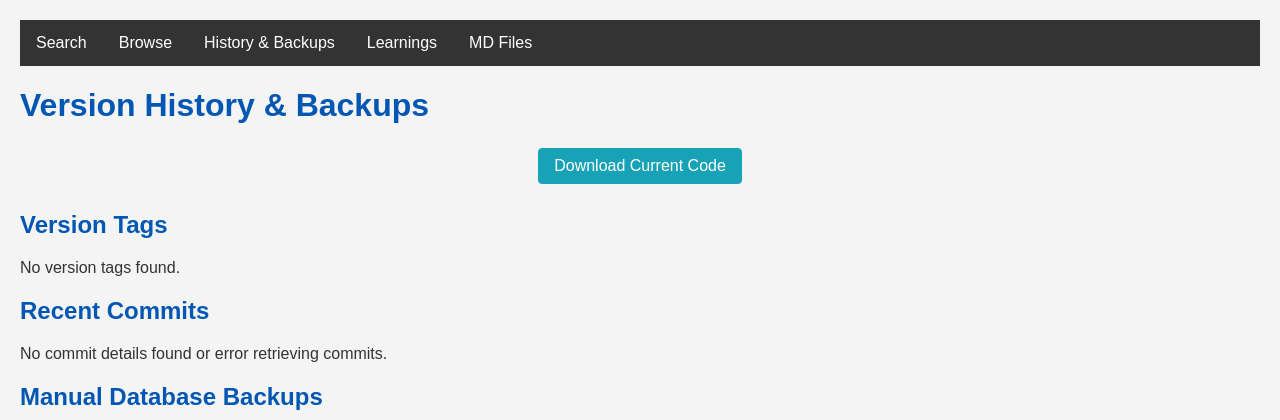
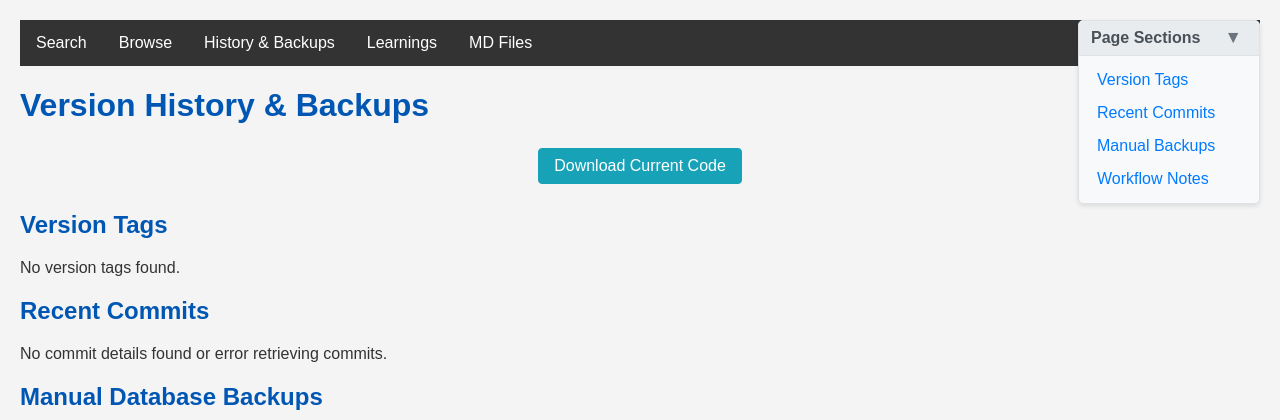
Before and after one commit to DimitriGeelen/DenkraumNavigator, a Flask app: page /history in a window 1280 px wide. Shown: the top 420 px of the page. Run offline with Flask 2, Linux system fonts and the light colour scheme; some libraries are stand-ins or nearby versions.

Commit message:
feat: Add collapsible floating navigation menu to history page

```diff
--- a/static/css/style.css
+++ b/static/css/style.css
@@ -372,3 +372,85 @@ pre code {
     border: 1px solid #ccc;
     object-fit: cover; /* Scale while maintaining aspect ratio */
 }
+
+/* Floating Page Navigation Menu (e.g., for History page) */
+.page-nav-links { /* Now the main container */
+    position: fixed; /* Keep it in place while scrolling */
+    top: 20px;      /* Moved closer to the top */
+    right: 20px;
+    background-color: #f8f9fa; /* Light background */
+    border: 1px solid #dee2e6;  /* Light border */
+    border-radius: 5px;
+    padding: 0; /* Padding now handled by header/list */
+    list-style: none; /* Remove bullet points */
+    margin: 0;
+    z-index: 1000; /* Ensure it stays on top */
+    box-shadow: 0 2px 5px rgba(0,0,0,0.1); /* Subtle shadow */
+    min-width: 180px; /* Slightly wider perhaps */
+}
+
+.page-nav-header {
+    display: flex;
+    justify-content: space-between;
+    align-items: center;
+    padding: 8px 12px;
+    background-color: #e9ecef; /* Header background */
+    border-bottom: 1px solid #dee2e6;
+    cursor: default; /* Indicate it's not clickable itself */
+    border-top-left-radius: 5px; /* Match container */
+    border-top-right-radius: 5px;
+}
+
+.page-nav-header span {
+    font-weight: bold;
+    color: #495057;
+}
+
+#toggle-page-nav {
+    background: none;
+    border: none;
+    font-size: 1.1em;
+    cursor: pointer;
+    padding: 0 5px;
+    color: #6c757d;
+    line-height: 1; /* Ensure consistent alignment */
+}
+
+#toggle-page-nav:hover {
+    color: #343a40;
+}
+
+#page-nav-list { /* The actual list */
+    padding: 10px; /* Padding for the list items */
+    margin: 0;
+    list-style: none;
+    /* display: none; */ /* Initial state handled by JS now */
+}
+
+/* Keep existing list item and link styles, maybe adjust padding */
+.page-nav-links li { /* Selector still works */
+    margin-bottom: 5px; /* Space between links */
+}
+
+.page-nav-links li:last-child {
+    margin-bottom: 0; /* No margin for the last item */
+}
+
+.page-nav-links li a {
+    display: block; /* Make the whole area clickable */
+    padding: 5px 8px; /* Slightly adjusted padding */
+    color: #007bff; /* Link color */
+    text-decoration: none;
+    border-radius: 3px;
+    transition: background-color 0.2s ease;
+}
+
+.page-nav-links li a:hover {
+    background-color: #e9ecef; /* Light grey hover effect */
+    text-decoration: none;
+}
+
+/* Optional: Add right padding to main container if menu overlaps content */
+/* .container {
+    padding-right: 180px;
+} */
--- /dev/null
+++ b/static/js/scripts.js
@@ -0,0 +1,35 @@
+document.addEventListener('DOMContentLoaded', (event) => {
+
+    const toggleButton = document.getElementById('toggle-page-nav');
+    const navList = document.getElementById('page-nav-list');
+
+    if (toggleButton && navList) {
+        // Check local storage for initial state
+        const startCollapsed = localStorage.getItem('pageNavCollapsed') === 'true';
+
+        if (startCollapsed) {
+             navList.style.display = 'none';
+             toggleButton.textContent = '▲';
+        } else {
+             navList.style.display = 'block';
+             toggleButton.textContent = '▼';
+        }
+
+        toggleButton.addEventListener('click', () => {
+            const isCollapsed = navList.style.display === 'none';
+
+            if (isCollapsed) {
+                navList.style.display = 'block';
+                toggleButton.textContent = '▼';
+                localStorage.setItem('pageNavCollapsed', 'false');
+            } else {
+                navList.style.display = 'none';
+                toggleButton.textContent = '▲';
+                localStorage.setItem('pageNavCollapsed', 'true');
+            }
+        });
+
+    } else {
+        console.error("CRITICAL: Could not find toggle button (#toggle-page-nav) or navigation list (#page-nav-list). Collapsing will not work.");
+    }
+});
--- a/templates/base.html
+++ b/templates/base.html
@@ -47,5 +47,10 @@
     <div class="content">
         {% block content %}{% endblock %}
     </div>
+
+    {# === Scripts Block === #}
+    {# Allows child templates to add specific JS files #}
+    {% block scripts %}{% endblock %}
+
 </body>
 </html>
--- a/templates/history.html
+++ b/templates/history.html
@@ -7,6 +7,20 @@
 
     <div class="container">
         <h1>Version History & Backups</h1>
+
+        {# Floating Navigation Menu Container #}
+        <div class="page-nav-links"> {# Renamed from ul to div container #}
+            <div class="page-nav-header">
+                <span>Page Sections</span>
+                <button id="toggle-page-nav" title="Toggle Navigation">▼</button> {# Simple toggle button #}
+            </div>
+            <ul id="page-nav-list"> {# Added ID to the list itself #}
+                <li><a href="#version-tags">Version Tags</a></li>
+                <li><a href="#recent-commits">Recent Commits</a></li>
+                <li><a href="#manual-backups">Manual Backups</a></li>
+                <li><a href="#workflow-notes">Workflow Notes</a></li>
+            </ul>
+        </div>
 
         {# Add Download Code button here #}
         <div style="text-align: center; margin-bottom: 25px;">
@@ -22,7 +36,7 @@
 
         {# Flash Messages - Moved to base.html #}
 
-        <h2>Version Tags</h2>
+        <h2 id="version-tags">Version Tags</h2>
         {% if tag_details %}
             <ul class="content-list">
             {% for tag in tag_details %}
@@ -49,7 +63,7 @@
         <p>No version tags found.</p>
         {% endif %}
 
-        <h2>Recent Commits</h2>
+        <h2 id="recent-commits">Recent Commits</h2>
         {% if commits %}
         <ul class="content-list">
             {% for commit in commits %}
@@ -90,7 +104,7 @@
         <p>No commit details found or error retrieving commits.</p>
         {% endif %}
 
-        <h2>Manual Database Backups</h2>
+        <h2 id="manual-backups">Manual Database Backups</h2>
         <form method="post" action="{{ url_for('backup_now') }}" style="display: inline-block; margin-bottom: 1em;">
             <button type="submit" class="btn-link btn-link-create-backup">Create New Manual Database Backup Now</button>
         </form>
@@ -116,9 +130,14 @@
         <p>No manual database backups found.</p>
         {% endif %}
 
-        <h2>Commit & Versioning Workflow Notes</h2>
+        <h2 id="workflow-notes">Commit & Versioning Workflow Notes</h2>
         <div class="workflow-notes">
              {{ workflow_notes_html|safe }}
         </div>
     </div>
 {% endblock %}
+
+{% block scripts %}
+    {{ super() }} {# Include scripts from base template #}
+    <script src="{{ url_for('static', filename='js/scripts.js') }}"></script> {# Add link to our new JS file #}
+{% endblock %}
```
Also changed, not shown: PROJECT_NOTES.md (+4 -1 lines).
